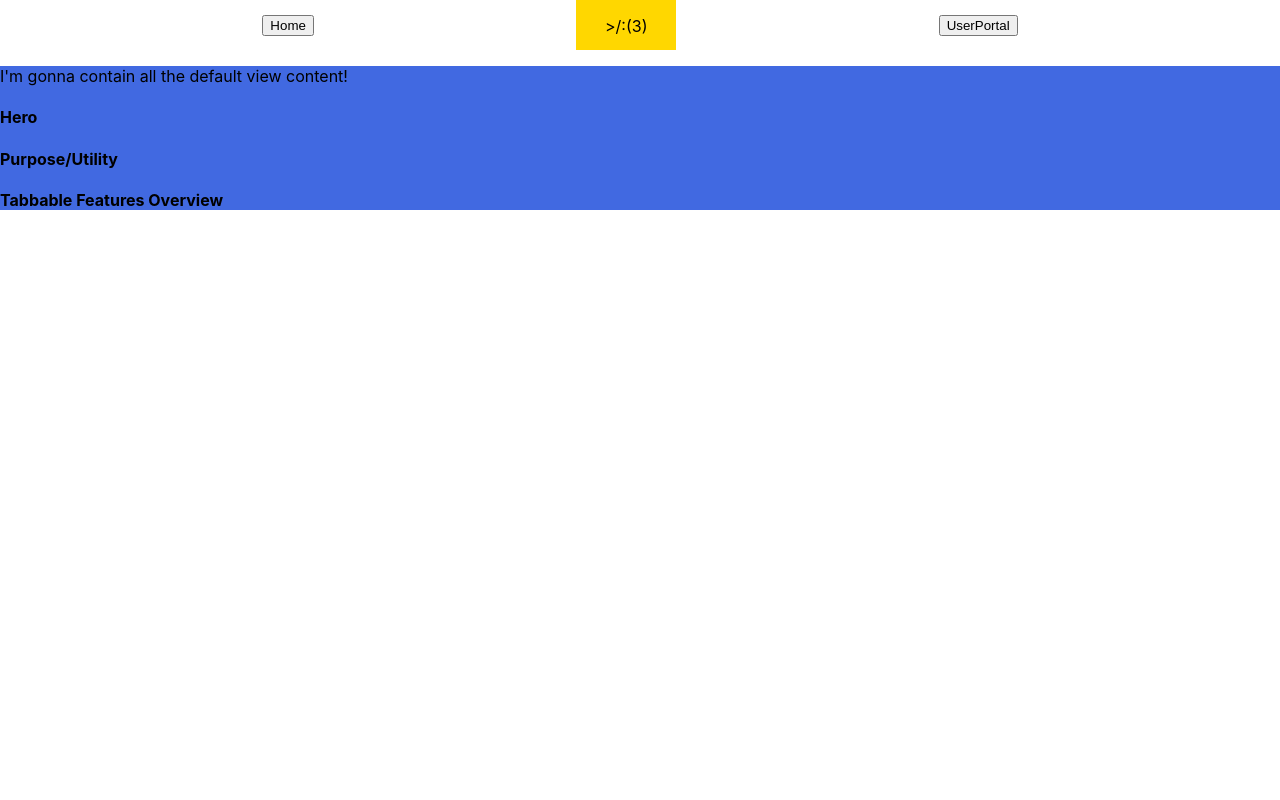
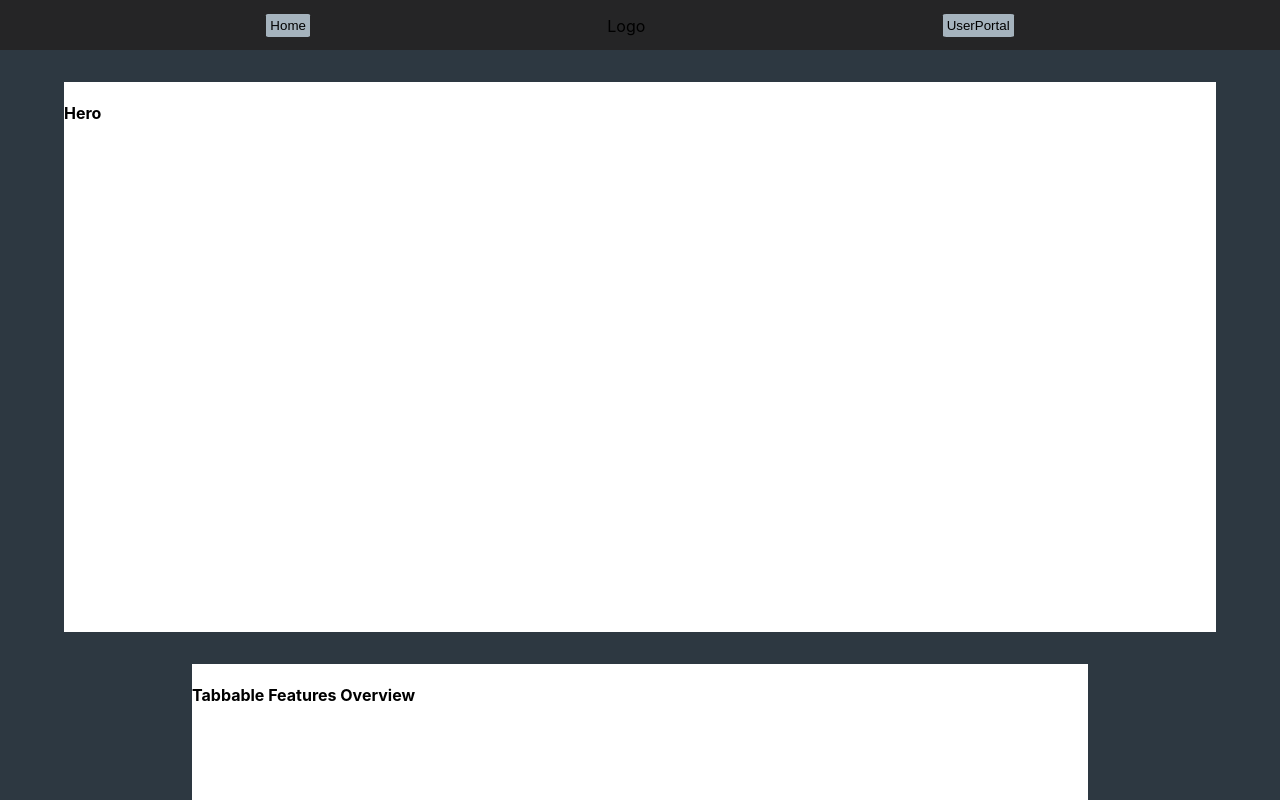
Before and after one commit to GrumpyEwok/sheet-scroller, a React (Create React App) app: page / in a window 1280 px wide. Shown: the top 800 px of the page. Built offline with nearby package versions, Linux system fonts and the light colour scheme; the HTML template or start-up script is replaced by a standard one.

Commit message:
Adjust styles, add Profile component. Tag Landing page elements with unique ids.

```diff
--- a/src/App.css
+++ b/src/App.css
@@ -1,12 +1,21 @@
 html, body, #root, .App {
   width: 100%;
   height: 100%;
+  background-color: #2d3841;
+}
+
+button {
+  padding: 4px;
+  border-style: none;
+  border-radius: 5%;
+  background-color: #a5b3bd;
 }
 
 .Header {
   width: 100%;
   display: flex;
   justify-content: space-around;
+  background-color: #252526;
 }
 
 .Nav, .UserPortal {
@@ -18,14 +27,48 @@ html, body, #root, .App {
 .Logo {
   width: 100px;
   height: 50px;
-  background-color: gold;
   text-align: center;
 }
 
 .Landing {
-  background-color: royalblue;
-/*width: ;
-  height: ; */
+  display: flex;
+  flex-direction: column;
+}
+
+.Landing > div {
+  background-color: white;
+  margin: 0 auto;
+  margin-top: 2em;
+}
+
+.Landing:last-child {
+  margin-bottom: 2em;
+}
+
+#hero {
+  width: 90vw;
+  height: 550px;
+}
+
+#features {
+  width: 70vw;
+  height: 500px;
+}
+
+#intent {
+  width: 70vw;
+  height: 500px;
+}
+
+.Profile {
+  width: 85vw;
+  display: flex;
+  flex-direction: column;
+  margin: 0 auto;
+}
+
+.Profile > * {
+  margin: 1em auto;
 }
 
 /* Potentially Weird Styles Below */
@@ -40,3 +83,8 @@ html, body, #root, .App {
   color: #415b76;
   text-decoration: underline;
 }
+
+/* Fonts */
+/*
+font-family: 'Quicksand', sans-serif;
+font-family: 'EB Garamond', serif; */
--- a/src/components/Header/Logo.jsx
+++ b/src/components/Header/Logo.jsx
@@ -3,7 +3,7 @@ import React from 'react';
 function Logo() {
   return(
     <div className="Logo">
-      <p>>/:(3)</p>
+      <p>Logo</p>
     </div>
   )
 }
--- a/src/components/Landing.jsx
+++ b/src/components/Landing.jsx
@@ -4,15 +4,14 @@ function Landing(){
 
   return (
     <div className='Landing'>
-      <p>I'm gonna contain all the default view content!</p>
-      <div>
+      <div id='hero'>
         <h4>Hero</h4>
       </div>
-      <div>
+      <div id='features'>
+        <h4>Tabbable Features Overview</h4>
+      </div>
+      <div id='intent'>
         <h4>Purpose/Utility</h4>
-      </div>
-      <div>
-        <h4>Tabbable Features Overview</h4>
       </div>
     </div>
   )
--- a/src/components/Profile.jsx
+++ b/src/components/Profile.jsx
@@ -3,7 +3,7 @@ import React from 'react';
 function Profile(){
 
   return (
-    <div>
+    <div className='Profile'>
       <h1>I'm the default user page!</h1>
       <h4>I should have access to:</h4>
       <ul>
```
Also changed, not shown: 1 other file (tests, documents, lock files or other folders).
